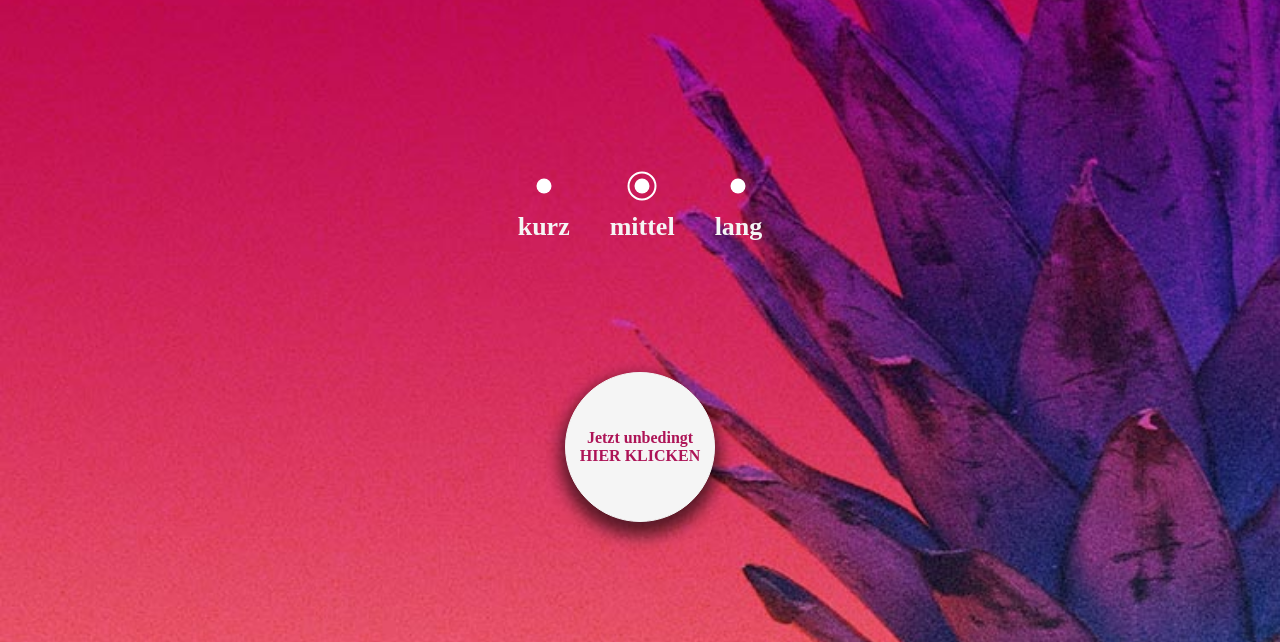
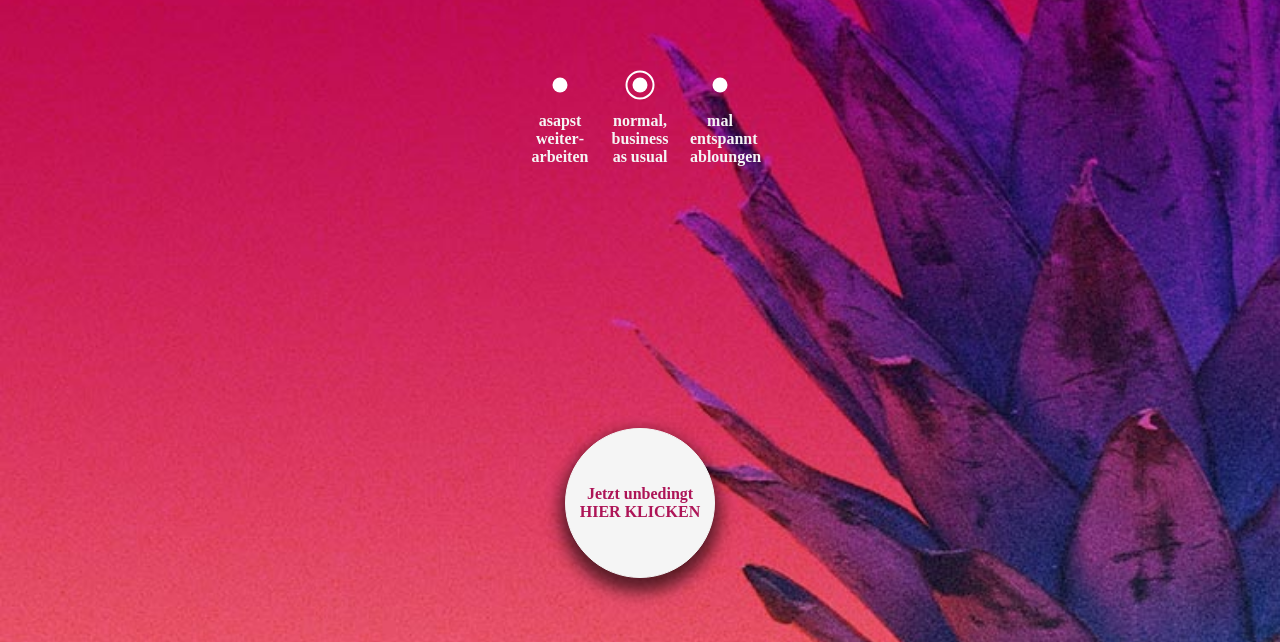
Before and after one commit to RosinaGala/lunch-roulette, a React app: page / in a window 1280 px wide. Shown: the part 158-800 px from the top of the page. Built offline with nearby package versions, Linux system fonts and the light colour scheme.

Commit message:
simpler css

```diff
--- a/src/atoms/Formular.js
+++ b/src/atoms/Formular.js
@@ -48,24 +48,22 @@ class Formular extends Component {
   render() {
     return (
       <div id="remove">
-        <section id="formular">
-          <div className="form">
+        <section className="formular">
             <p>
             <input type="radio" name="time" id="short" value="short"/>
-            <label htmlFor="short">kurz</label>
+            <label htmlFor="short">asapst weiter&shy;arbeiten</label>
             </p>
             <p>
             <input type="radio" name="time" id="medium" value="medium" defaultChecked />
-            <label htmlFor="medium">mittel</label>
+            <label htmlFor="medium">normal, business as usual</label>
             </p>
             <p>
             <input type="radio" name="time" id="long" value="long" />
-            <label htmlFor="long">lang</label>
+            <label htmlFor="long">mal entspannt abloungen</label>
             </p>
-          </div>
         </section>
-        <section id="btn">
-          <button href="#" onClick={this.click.bind(this)}><span>Jetzt unbedingt<br />HIER KLICKEN</span></button>
+        <section className="buttonWrap">
+          <button role="button" onClick={this.click.bind(this)}>Jetzt unbedingt<br />HIER KLICKEN</button>
         </section>
       </div>
     );
--- a/src/css/App.css
+++ b/src/css/App.css
@@ -37,15 +37,19 @@ header {
   padding: 20px;
 }
 
-#formular{
+.formular{
   font-size: 16px;
-  margin: 60px;
+  margin: 50px 30px 0 30px;
 }
 
-.form p {
+.formular p {
   margin: 0;
-  display: inline;
+  display: inline-block;
   position: relative;
+  vertical-align: top;
+  margin-left: 10px;
+	margin-right: 10px;
+  width: 60px;
 }
 
 input[type="radio"] {
@@ -62,7 +66,7 @@ input[type="radio"] + label::before {
   border: 0px solid white;
   font-size: 0;
   position: absolute;
-  bottom: 230%;
+  bottom: 145%;
   left: 50%;
   transform: translate(-50%, 50%);
 }
@@ -75,14 +79,10 @@ input[type="radio"] + label::after {
   border-radius: 50%;
   background-color: white;
   position: absolute;
-  bottom: 230%;
+  bottom: 145%;
   left: 50%;
   transform: translate(-50%, 50%);
 }
-
-label:link    {color:red;}
-label:visited {color:pink;}
-
 
 input[type="radio"]:checked + label::after {
   width: 15px;
@@ -98,17 +98,15 @@ input[type="radio"]:checked + label::before {
 
 label {
   cursor: pointer;
-	padding-left: 20px;
-	padding-right: 20px;
   -webkit-tap-highlight-color: rgba(0, 0, 0, 0);
 }
 
-#btn {
+.buttonWrap {
   position: absolute;
   width: 150px;
   margin-left: auto;
   margin-right: auto;
-  bottom: 10%;
+  bottom: 8%;
   left: 0;
   right: 0;
 }
@@ -120,6 +118,7 @@ button {
   text-decoration: none;
   width: 150px;
   height: 150px;
+  color: #AD1457;
   border: 1px solid #F5F5F5;
   border-radius: 50%;
   background-color: #F5F5F5;
@@ -133,11 +132,7 @@ button:focus {
   outline:0;
 }
 
-#btn span {
-  color: #AD1457;
-}
-
-#btn:hover {
+button:hover {
   cursor: pointer;
 }
 
@@ -169,10 +164,13 @@ button:focus {
     margin-top: 150px;
     font-size: 26px;
   }
+  .form p {
+    width: 110px;
+  }
   #btn {
     bottom: 15%;
     }
   input[type="radio"] + label::before, input[type="radio"] + label::after {
-    bottom: 190%;
+    bottom: 150%;
   }
 }
```
